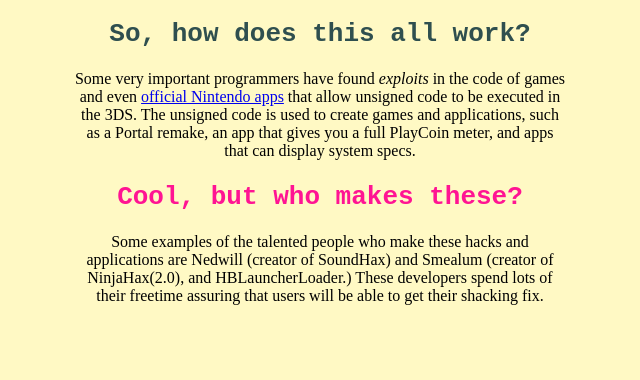
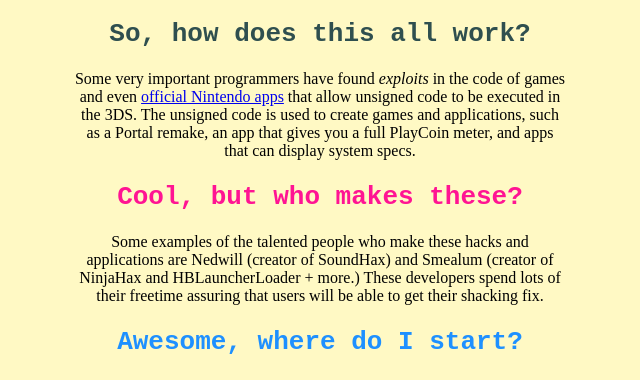
Before and after one commit to pillows2/3DSHacks, a plain HTML site: page index.html in a window 1280 px wide. Shown: the part 420-800 px from the top of the page, without its empty margins (320-960 px from the left). Drawn offline with Linux system fonts and the light colour scheme.

Commit message:
Update index.html

```diff
--- a/index.html
+++ b/index.html
@@ -19,11 +19,12 @@
   <h1><font face="monospace" color="deeppink">
     Cool, but who makes these?
     </h1></font>
-    <p style="width:39%;">Some examples of the talented people who make these hacks and applications are Nedwill (creator of SoundHax) and Smealum (creator of NinjaHax(2.0), and HBLauncherLoader.) These developers spend lots of their freetime assuring that users will be able to get their shacking fix.</p>
+    <p style="width:39%;">Some examples of the talented people who make these hacks and applications are Nedwill (creator of SoundHax) and Smealum (creator of NinjaHax and HBLauncherLoader + more.) These developers spend lots of their freetime assuring that users will be able to get their shacking fix.</p>
 
   <body style="background-color:#fff9c4;">
 </body>
 
-
+<center>
+  <h1><font face="monospace" color="dodgerblue">Awesome, where do I start?</h1></center></font>
 
 <p style="width:39%;"></p>
```
